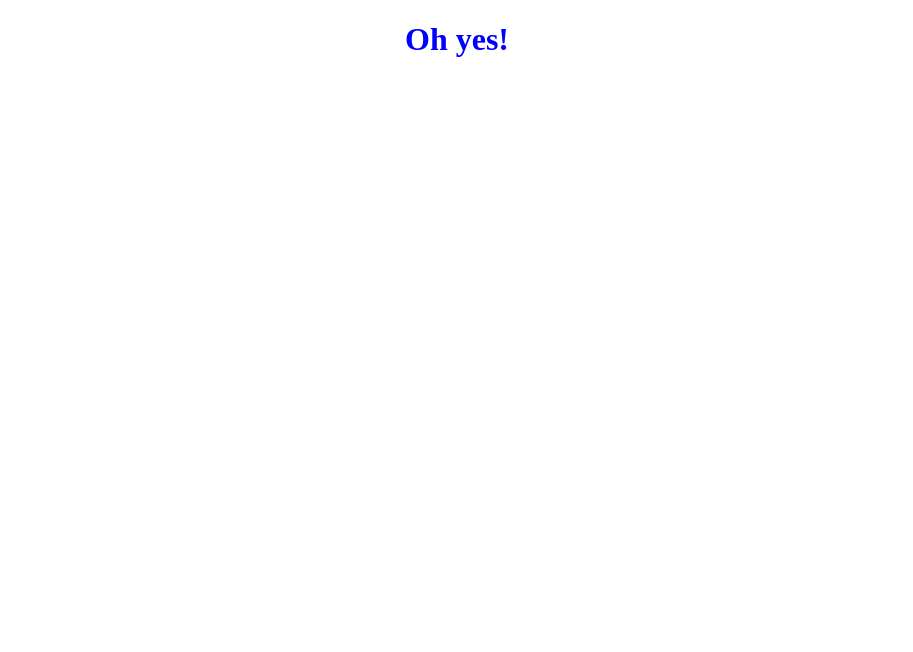
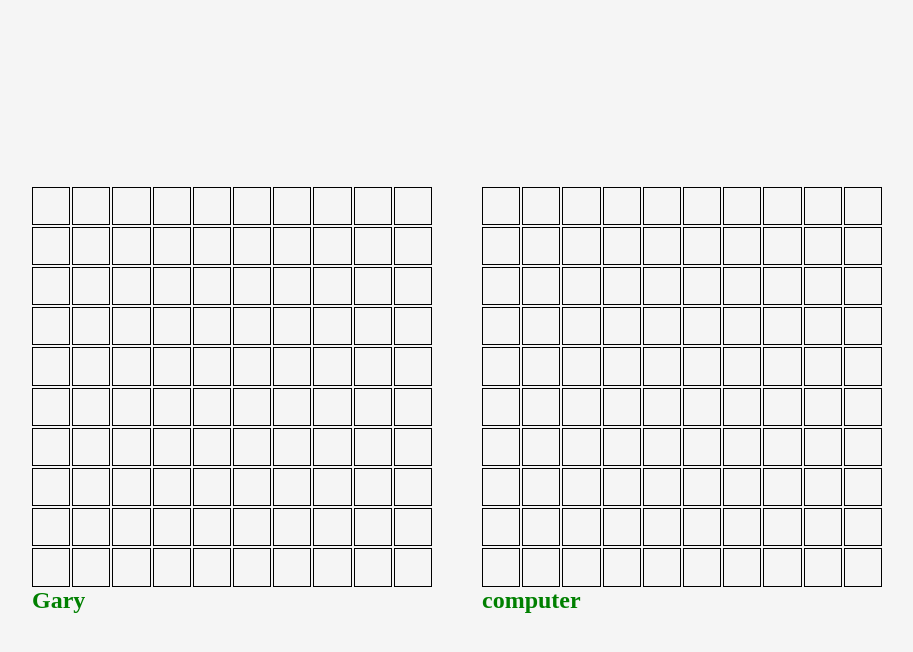
Before and after one commit to xsymmetry9/battleship, a website built with webpack: page src/index.html in a window 1280 px wide. Shown: the whole page, without its empty margins (183-1096 px from the left). Built offline with nearby package versions, Linux system fonts and the light colour scheme.

Commit message:
Added DOM

```diff
--- /dev/null
+++ b/src/compounds/App.js
@@ -0,0 +1,77 @@
+import Ship from "./Ship"
+import Gameboard from './Gameboard'
+import Player from './Player'
+
+const gameboardPlayer1 = new Gameboard(10,10);
+const gameboardPlayer2 = new Gameboard(10,10);
+
+const player1 = new Player("Gary", gameboardPlayer1, gameboardPlayer2, true);
+const player2 = new Player("computer", gameboardPlayer2, gameboardPlayer1, false);
+
+export default class App{
+    static loadPage(){
+        const body = document.getElementById("root");
+
+        body.appendChild(this.loadContent());
+
+        this.handler();
+    }
+
+    static loadContent(){
+        const content = document.createElement("div");
+        content.className = "playerBoard"
+
+        content.appendChild(this.loadPlayer(player1));
+        content.appendChild(this.loadPlayer(player2));
+        return content;
+    }
+
+    static loadPlayer(player){
+        const container = document.createElement("div");
+
+        const title = document.createElement("h2");
+        title.textContent = player.name;
+
+        container.appendChild(this.loadGrid(player.board));
+        container.appendChild(title);
+
+
+        return container;
+    }
+    static loadGrid(gameboard){
+        const getGameboard = gameboard;
+
+        const container = document.createElement("div");
+        container.className = "gameboard";
+
+        for (let i = 0; i < getGameboard.cols; i++)
+        {
+            for (let j = 0; j<getGameboard.rows; j++)
+            {
+                const square = document.createElement("div");
+                square.className = "square";
+                square.setAttribute("row", i);
+                square.setAttribute("col", j);
+
+                container.appendChild(square);
+            }
+        }
+
+        return container;
+
+    }
+
+    static handler(){
+
+        const squares = document.querySelectorAll(".square");
+        squares.forEach((square) =>{
+            square.addEventListener(("click"), (e)=> {
+                const col = e.currentTarget.getAttribute("col");
+                const row = e.currentTarget.getAttribute("row");
+
+                console.log(`You have clicked ${col}, ${row}`);
+            })
+        })
+    }
+
+}
--- a/src/index.html
+++ b/src/index.html
@@ -6,8 +6,9 @@
     <title><%= htmlWebpackPlugin.options.title %></title>
 </head>
 <body>
-    <div id="app"></div>
+    <div id="root">
 
-    <script src ="main.js"></script>
+    </div>
+
 </body>
 </html>
--- a/src/index.js
+++ b/src/index.js
@@ -1,11 +1,4 @@
 import "./style/style.scss";
+import App from "./compounds/App.js";
 
-const home = () => {
-  const container = document.createElement("div");
-  container.innerHTML = `<h1>Oh yes!</h1>`
-
-  return container;
-}
-const app = document.getElementById("app");
-
-app.appendChild(home());
+addEventListener("DOMContentLoaded", App.loadPage());
--- a/src/style/style.scss
+++ b/src/style/style.scss
@@ -1,10 +1,42 @@
 $body-color: green;
 $text-color: blue;
+$bg-color: whitesmoke;
 
+*{
+  padding: 0;
+  margin: 0;
+}
 body{
     color: $body-color;
+    background-color: $bg-color;
 }
 h1{
   color: $text-color;
   text-align: center;
 }
+
+.playerBoard{
+  height: 100vh;
+  justify-content: center;
+  align-items: center;
+  display: flex;
+  gap: 50px;
+  outline: 1px solid red;
+}
+
+.gameboard{
+  display: grid;
+  grid-template-rows: repeat(10, 1fr);
+  grid-template-columns: repeat(10, 1fr);
+  height: 400px;
+  width: 400px;
+  gap: 2px;
+
+}
+.square{
+  border: 1px solid black;
+}
+.square:hover{
+  cursor: pointer;
+  background-color: lightgrey;
+}
```
Also changed, not shown: dist/index.html, dist/main.js.
